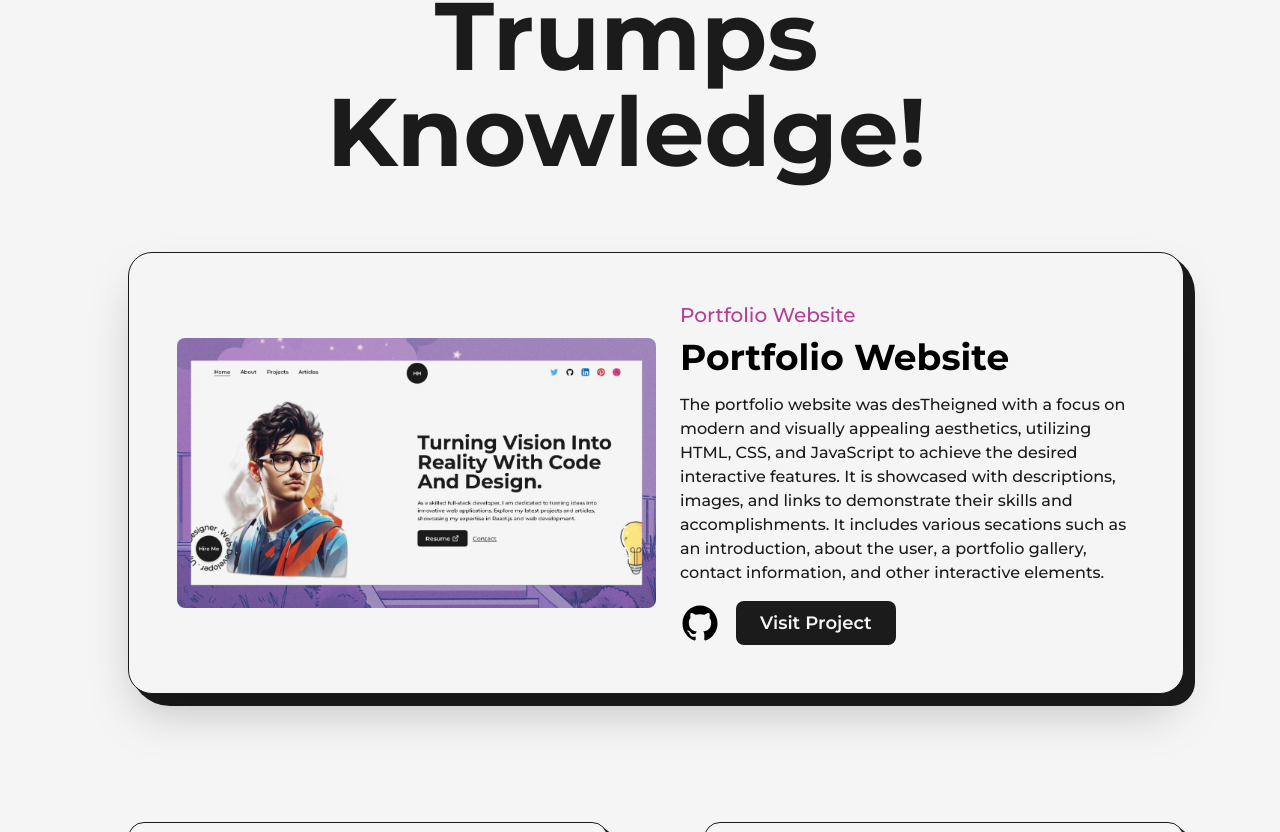
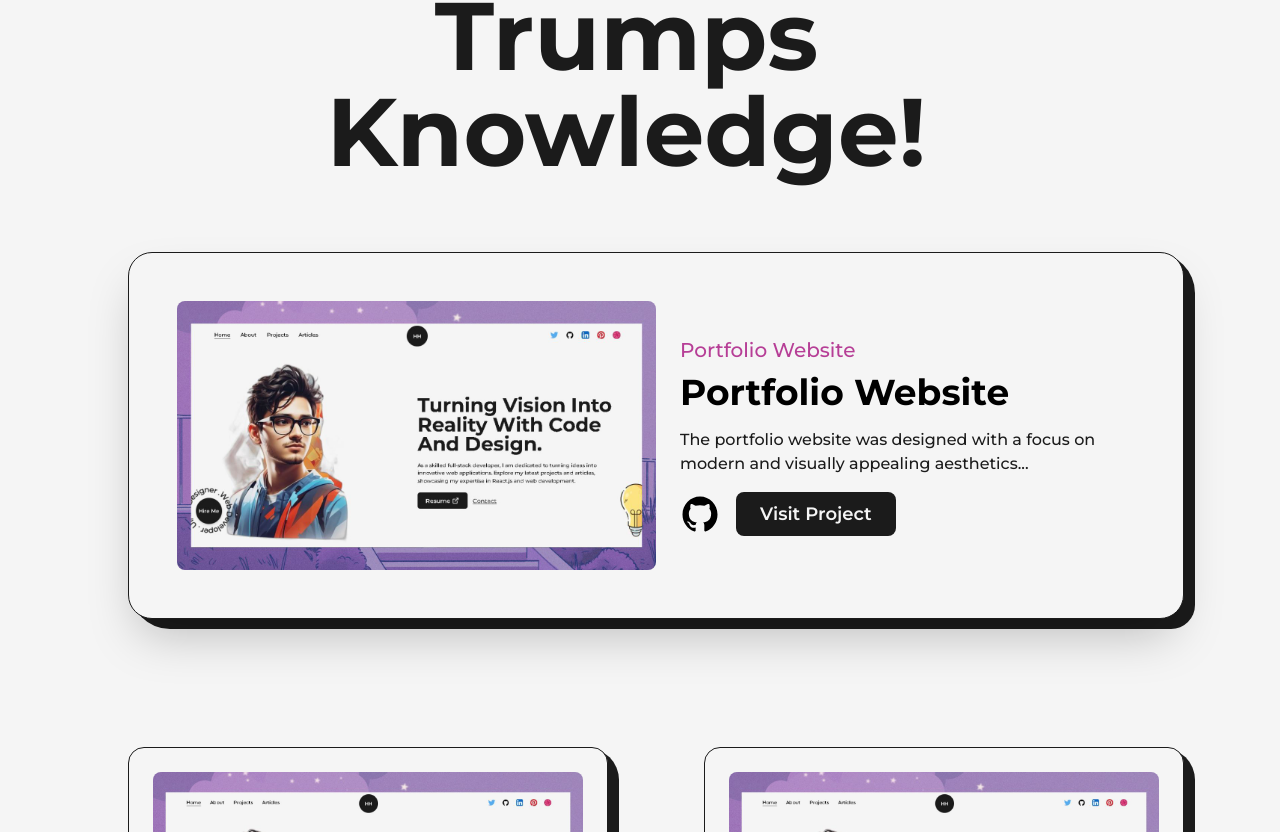
Before and after one commit to Chipsii/portfolio, a Next.js app: page /projects in a window 1280 px wide. Shown: the part 268-1100 px from the top of the page. Built offline with nearby package versions, Linux system fonts and the light colour scheme.

Commit message:
fixing problems

```diff
--- a/src/pages/projects.js
+++ b/src/pages/projects.js
@@ -9,9 +9,10 @@ import project1 from "../../public/images/projects/portfolio-site.jpg";
 import project2 from "../../public/images/projects/spotitubemerge.jpg";
 
 
-const FeaturedProject =({type, title, summary, img, link, github}) => {
+
+const FeaturedProject = ({ type, title, summary, img, link, github }) => {
     return (
-        <article className=" w-full flex items-center justify-between relative rounded-br-2x1 rounded-3xl border border-solid border-dark bg-light shadow-2xl p-12">
+        <article className="w-full flex items-center justify-between relative rounded-br-2x1 rounded-3xl border border-solid border-dark bg-light shadow-2xl p-12">
         <div className="absolute top-0 -right-3 -z-10 w-[101%] h-[103%] rounded-[2.5rem] bg-dark rounded-br-3xl" />
 
         <Link href={link} target="_blank"
@@ -37,7 +38,7 @@ const FeaturedProject =({type, title, summary, img, link, github}) => {
 }
 
 
-const Project = ({title, type, img, link, github}) => {
+const Project = ({ title, type, img, link, github }) => {
     return (
         <article className="w-full flex flex-col items-center justify-center rounded-2xl border border-solid border-dark bg-light p-6 relative">
         <div className="absolute top-0 -right-3 -z-10 w-[101%] h-[103%] rounded-[2rem] bg-dark rounded-br-3xl" />
@@ -69,19 +70,15 @@ const projects = () => {
                 <title>Chips | Project Page</title>
                 <meta name="description" content="any description" />
             </Head>
-        <main className=" w-full mb-16 flex flex-col items-center justify-center">
+            <main className="w-full mb-16 flex flex-col items-center justify-center">
                 <Layout classname='pt-16 '>
-                <AnimatedText text="Imagination Trumps Knowledge!"
-                className="mb-16"
-                />
-
-            <div className=" grid grid-col-12 gap-24 gap-y-32">
+                    <AnimatedText text="Imagination Trumps Knowledge!" className="mb-16" />
+                    <div className="grid grid-cols-12 gap-24 gap-y-32">
                         <div className="col-span-12">
                             <FeaturedProject
                                 title="Portfolio Website"
                                 img={project1}
-                    summary="The portfolio website was desTheigned with a focus on modern and visually appealing aesthetics, utilizing HTML, CSS, and JavaScript to achieve the desired interactive features.
-                    It is showcased with descriptions, images, and links to demonstrate their skills and accomplishments. It includes various secations such as an introduction, about the user, a portfolio gallery, contact information, and other interactive elements."
+                                summary="The portfolio website was designed with a focus on modern and visually appealing aesthetics..."
                                 link="https://hasib-hossain.netlify.app/"
                                 github="https://github.com/Chipsii/"
                                 type="Portfolio Website"
@@ -91,8 +88,7 @@ const projects = () => {
                             <Project
                                 title="Portfolio Website"
                                 img={project1}
-                    summary="The portfolio website was desTheigned with a focus on modern and visually appealing aesthetics, utilizing HTML, CSS, and JavaScript to achieve the desired interactive features.
-                    It is showcased with descriptions, images, and links to demonstrate their skills and accomplishments. It includes various secations such as an introduction, about the user, a portfolio gallery, contact information, and other interactive elements."
+                                summary="The portfolio website was designed with a focus on modern and visually appealing aesthetics..."
                                 link="https://github.com/Chipsii/portfolio"
                                 github="https://github.com/Chipsii/"
                                 type="Portfolio Website"
```
Lines whose indentation alone changed are shown as unchanged.
